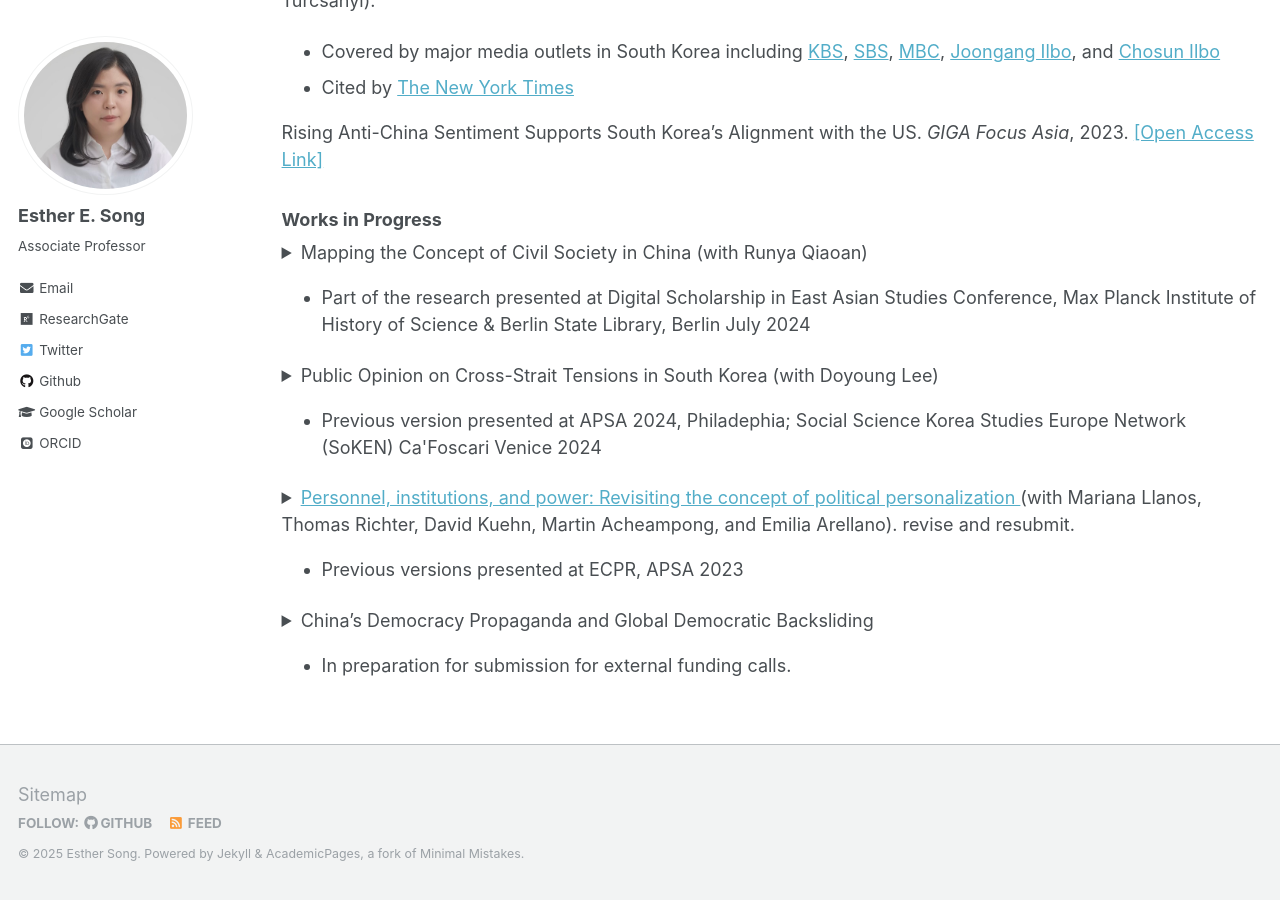
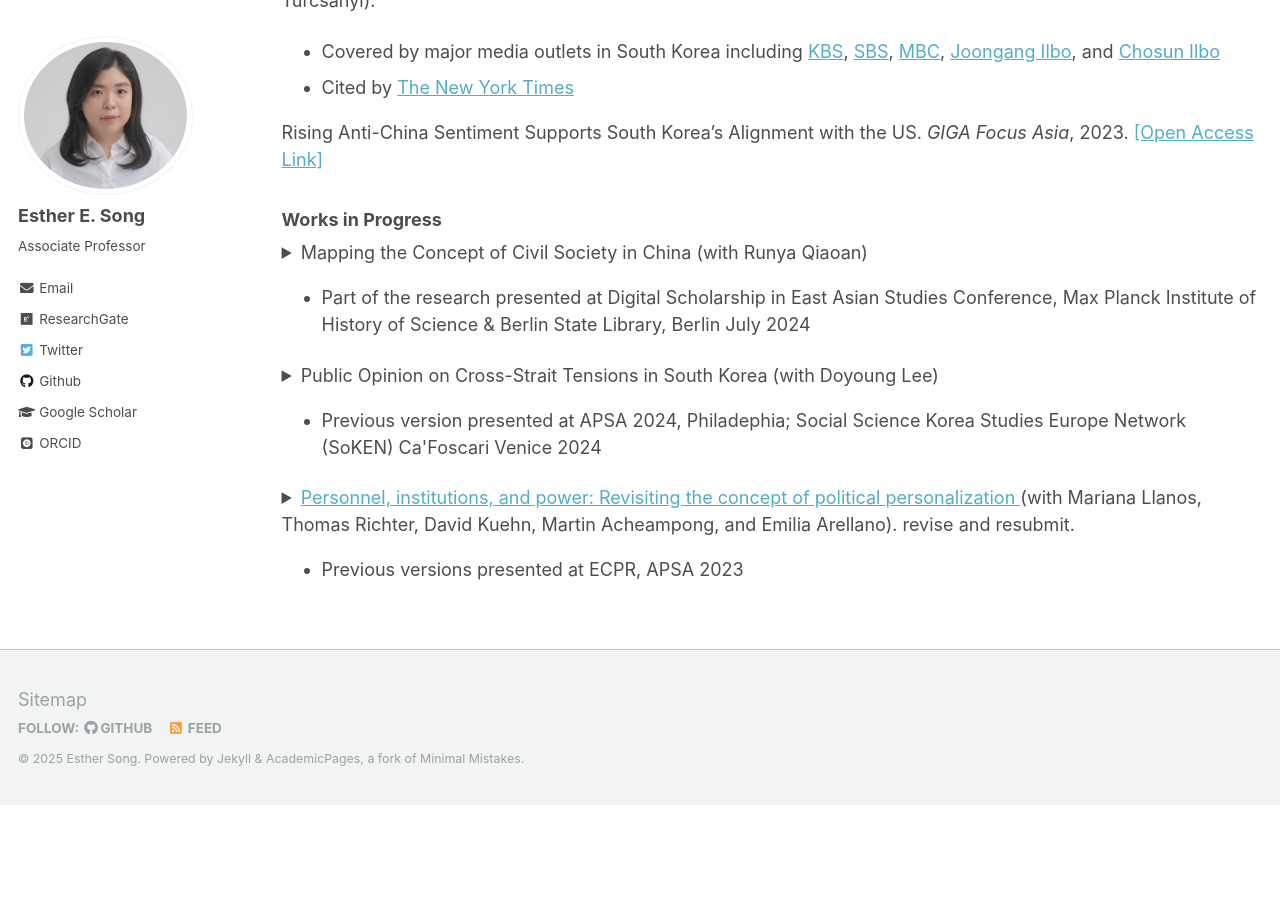
Before and after one commit to ehsong/ehsong.github.io, a Jekyll site: the page built from _pages/research.md, in a window 1280 px wide and 900 px high, scrolled down 2432 px. Built offline with Jekyll 4.4.1, drawn with Linux system fonts in a browser that asks for light colours; some web fonts are replaced; after the commit the page ends 3237 px from its top, so only the background shows below that.

Commit message:
Update research.md

```diff
--- a/_pages/research.md
+++ b/_pages/research.md
@@ -64,5 +64,3 @@ Rising Anti-China Sentiment Supports South Korea’s Alignment with the US. *GIG
 <details style="display:inline"><summary>Public Opinion on Cross-Strait Tensions in South Korea (with Doyoung Lee)</summary><br><p>South Korea has established a security alliance with the United States, yet its principal trading partner is China. This three-way association poses challenging foreign policy decisions for South Korea, particularly amid the backdrop of the intense rivalry between the United States and China. One of the dilemmas involves aligning with the U.S. and Taiwan concerning military tensions in the Taiwan Strait. This decision is not only shaped by national interests but also by domestic factors such as public sentiment. This article explores South Korean public attitudes toward the escalating tensions between the U.S. and China over Taiwan, aiming to provide insight into the factors influencing their preferences. The analysis relies on data from social media, news sources, and surveys.</p></details><ul><li><p>Previous version presented at APSA 2024, Philadephia; Social Science Korea Studies Europe Network (SoKEN) Ca'Foscari Venice 2024</p></li></ul>
 
 <details style="display:inline"><summary><a href="https://pure.giga-hamburg.de/ws/files/49507624/WP-339.pdf" target="_blank">Personnel, institutions, and power: Revisiting the concept of political personalization </a>(with Mariana Llanos, Thomas Richter, David Kuehn, Martin Acheampong, and Emilia Arellano). revise and resubmit.</summary></details><ul><li><p> Previous versions presented at ECPR, APSA 2023</p></li></ul>
-
-<details style="display:inline"><summary>China’s Democracy Propaganda and Global Democratic Backsliding</summary></details><ul><li><p>In preparation for submission for external funding calls.</p></li></ul>
```
